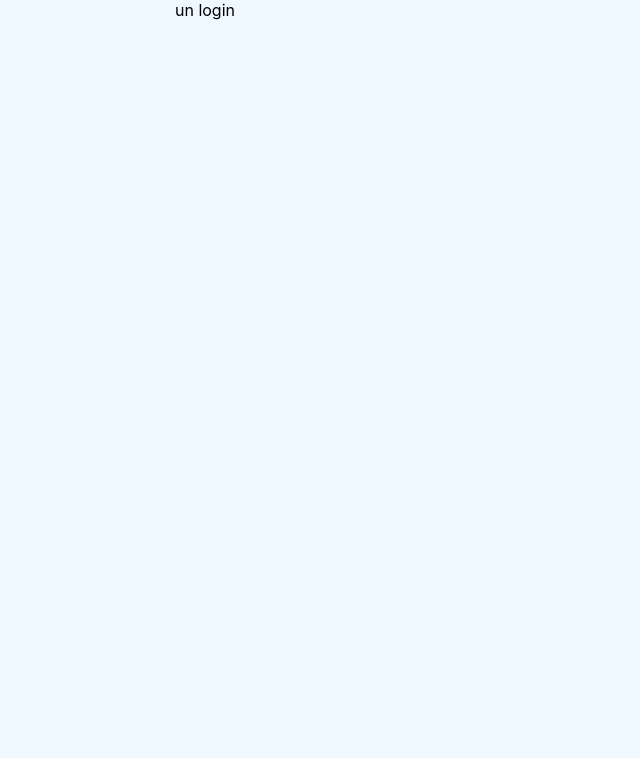
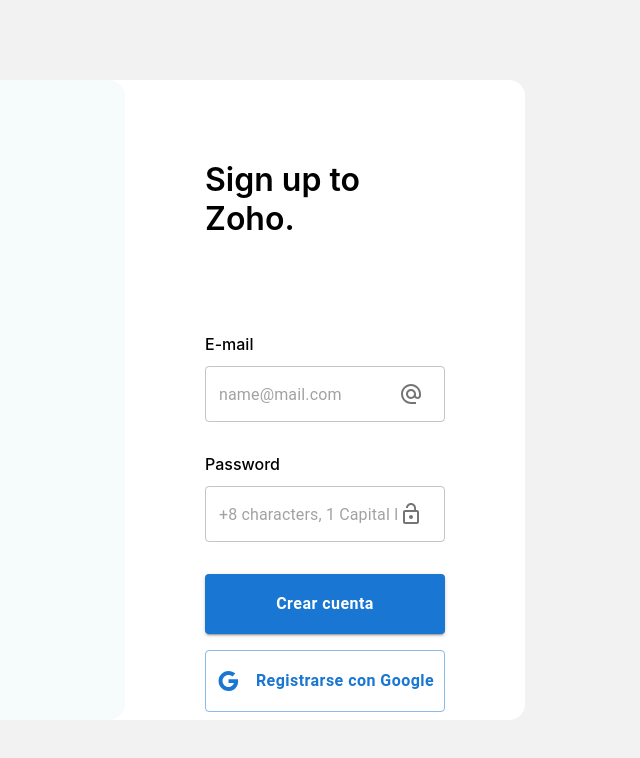
Before and after one commit to KevinCampos95/front-test, a React (Create React App) app: page / in a window 1280 px wide. Shown: the top 758 px of the page, without its empty margins (435-1075 px from the left). Built offline with nearby package versions, Linux system fonts and the light colour scheme.

Commit message:
[ADD] Maquetado login

```diff
--- a/package.json
+++ b/package.json
@@ -3,8 +3,9 @@
   "version": "0.1.0",
   "private": true,
   "dependencies": {
+    "@mui/icons-material": "^5.8.0",
     "@mui/material": "^5.8.1",
-    "@mui/styled-engine-sc": "^5.8.0",
+    "@mui/styled-engine": "npm:@mui/styled-engine-sc@latest",
     "@testing-library/jest-dom": "^5.16.4",
     "@testing-library/react": "^13.2.0",
     "@testing-library/user-event": "^13.5.0",
@@ -39,5 +40,8 @@
       "last 1 firefox version",
       "last 1 safari version"
     ]
+  },
+  "resolutions": {
+    "@mui/styled-engine": "npm:@mui/styled-engine-sc@latest"
   }
 }
--- a/src/containers/login/index.js
+++ b/src/containers/login/index.js
@@ -1,18 +1,105 @@
-import React, { memo } from 'react';
-import { MainContainer } from './styles';
+import React, { memo, useState } from 'react';
+import {
+    MainContainer,
+    Card,
+    CardLeftContainer,
+    CardRightContainer,
+    CardRightContainerTitle,
+    InputTitle
+} from './styles';
+import {Button, InputAdornment, TextField} from '@mui/material';
+import { Divider } from '../../utils/styled-components';
+import { EMAIL_REGEX, PASSWORD_REGEX } from '../../utils/regexes';
+import AlternateEmailIcon from '@mui/icons-material/AlternateEmail';
+import LockOpenIcon from '@mui/icons-material/LockOpen';
+import GoogleIcon from '@mui/icons-material/Google';
 
-function Login(props) {
-    const {} = props;
+function Login() {
+
+    const [email, setEmail] = useState('');
+    const [emailError, setEmailError] = useState(false);
+    const [password, setPassword] = useState('');
+    const [passwordError, setPasswordError] = useState(false);
+
+    const validateEmail = value => {
+        setEmail(value);
+        if (value && !EMAIL_REGEX.test(value)) {
+            setEmailError(true);
+        } else {
+            setEmailError(false);
+            setEmail(value)
+        }
+    };
+
+    const validatePassword = value => {
+        setPassword(value);
+        if (value && !PASSWORD_REGEX.test(value)) {
+            setPasswordError(true);
+        } else {
+            setPasswordError(false);
+            setPassword(value)
+        }
+    };
 
     return (
         <MainContainer>
-            un login
+            <Card>
+                <CardLeftContainer />
+                <CardRightContainer>
+                    <CardRightContainerTitle>
+                        Sign up to Zoho.
+                    </CardRightContainerTitle>
+                    <Divider size={96} />
+                    <InputTitle>E-mail</InputTitle>
+                    <TextField
+                        hiddenLabel
+                        variant="outlined"
+                        type="email"
+                        placeholder="name@mail.com"
+                        fullWidth
+                        value={email}
+                        onChange={event => validateEmail(event.target.value)}
+                        error={emailError}
+                        helperText={emailError ? 'Correo inválido' : ''}
+                        InputProps={{
+                            endAdornment: (
+                                <InputAdornment position="start">
+                                    <AlternateEmailIcon />
+                                </InputAdornment>
+                            ),
+                        }}
+                    />
+                    <Divider size={32} />
+                    <InputTitle>Password</InputTitle>
+                    <TextField
+                        hiddenLabel
+                        variant="outlined"
+                        type="password"
+                        placeholder="+8 characters, 1 Capital letter and 1 special character"
+                        fullWidth
+                        value={password}
+                        onChange={event => validatePassword(event.target.value)}
+                        error={passwordError}
+                        helperText={passwordError ? 'Contraseña no segura' : ''}
+                        InputProps={{
+                            endAdornment: (
+                                <InputAdornment position="start">
+                                    <LockOpenIcon />
+                                </InputAdornment>
+                            ),
+                        }}
+                    />
+                    <Divider size={32} />
+                    <Button variant="contained" fullWidth className="button">Crear cuenta</Button>
+                    <Divider size={16} />
+                    <Button variant="outlined" fullWidth className="button">
+                        <GoogleIcon className="google-icon"/>
+                        Registrarse con Google
+                    </Button>
+                </CardRightContainer>
+            </Card>
         </MainContainer>
     );
 }
 
-Login.propTypes = {};
-
-Login.defaultProps = {};
-
 export default memo(Login);
--- a/src/containers/login/styles.js
+++ b/src/containers/login/styles.js
@@ -1,15 +1,61 @@
 import styled from 'styled-components';
+import { mediaQuery } from '../../utils/mediaQueries';
 
 export const MainContainer = styled.div`
   width: 100vw;
   height: 100vh;
-  background-color: aliceblue;
+  background-color: #f2f2f2;
   display: flex;
   justify-content: center;
-  vertical-align: center;
+  align-items: center;
 `;
 
 export const Card = styled.div`
   width: 50%;
-  height: 50%;
+  height: 80%;
+  background-color: #ffffff;
+  border-radius: 16px;
+  display: flex;
+
+  ${mediaQuery} {
+    width: 100%;
+    height: 100%;
+  }
 `;
+
+export const CardLeftContainer = styled.div`
+  width: 50%;
+  background-color: #f6fcfc;
+  border-radius: 16px;
+`;
+
+export const CardRightContainer = styled.div`
+  width: 50%;
+  padding: 80px;
+  border-radius: 16px;
+  text-align: left;
+
+  & .button {
+    padding: 16px 0px;
+    text-transform: none;
+    font-size: 16px;
+    font-weight: 600;
+  }
+
+  & .google-icon {
+    margin-right: 16px;
+  }
+`;
+
+export const CardRightContainerTitle = styled.div`
+  width: 100%;
+  font-size: 32px;
+  font-weight: 600;
+`;
+
+export const InputTitle = styled.div`
+  width: 100%;
+  font-size: 16px;
+  font-weight: 500;
+  margin-bottom: 12px;
+`;
--- /dev/null
+++ b/src/utils/mediaQueries.js
@@ -0,0 +1 @@
+export const mediaQuery = '@media only screen and (max-width: 810px)';
--- /dev/null
+++ b/src/utils/regexes.js
@@ -0,0 +1,3 @@
+export const EMAIL_REGEX = /^[a-z0-9!#$%&'*+/=?^_`{|}~-]+(?:\.[a-z0-9!#$%&'*+/=?^_`{|}~-]+)*@(?:[a-z0-9](?:[a-z0-9-]*[a-z0-9])?\.)+[a-z0-9](?:[a-z0-9-]*[a-z0-9])?$/;
+
+export const PASSWORD_REGEX = /^(?=.*[a-z])(?=.*[A-Z])(?=.*[0-9])(?=.*[!@#\\$%^&*])(?=.{8,})/;
--- /dev/null
+++ b/src/utils/styled-components.js
@@ -0,0 +1,6 @@
+import styled from "styled-components";
+
+export const Divider = styled.div`
+  width: 100%;
+  height: ${props => props.size || 0}px;
+`;
```
Also changed, not shown: 1 other file (tests, documents, lock files or other folders).
